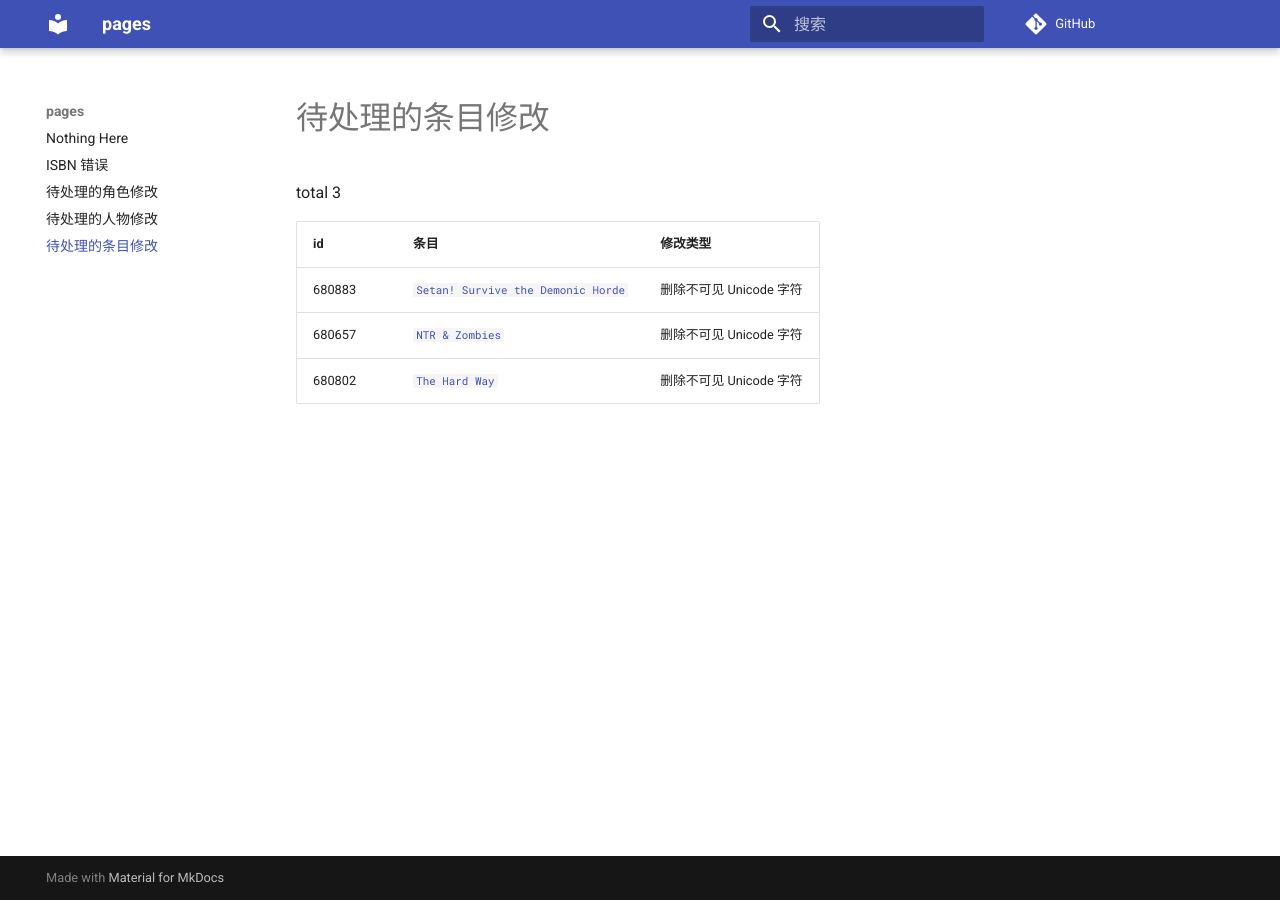
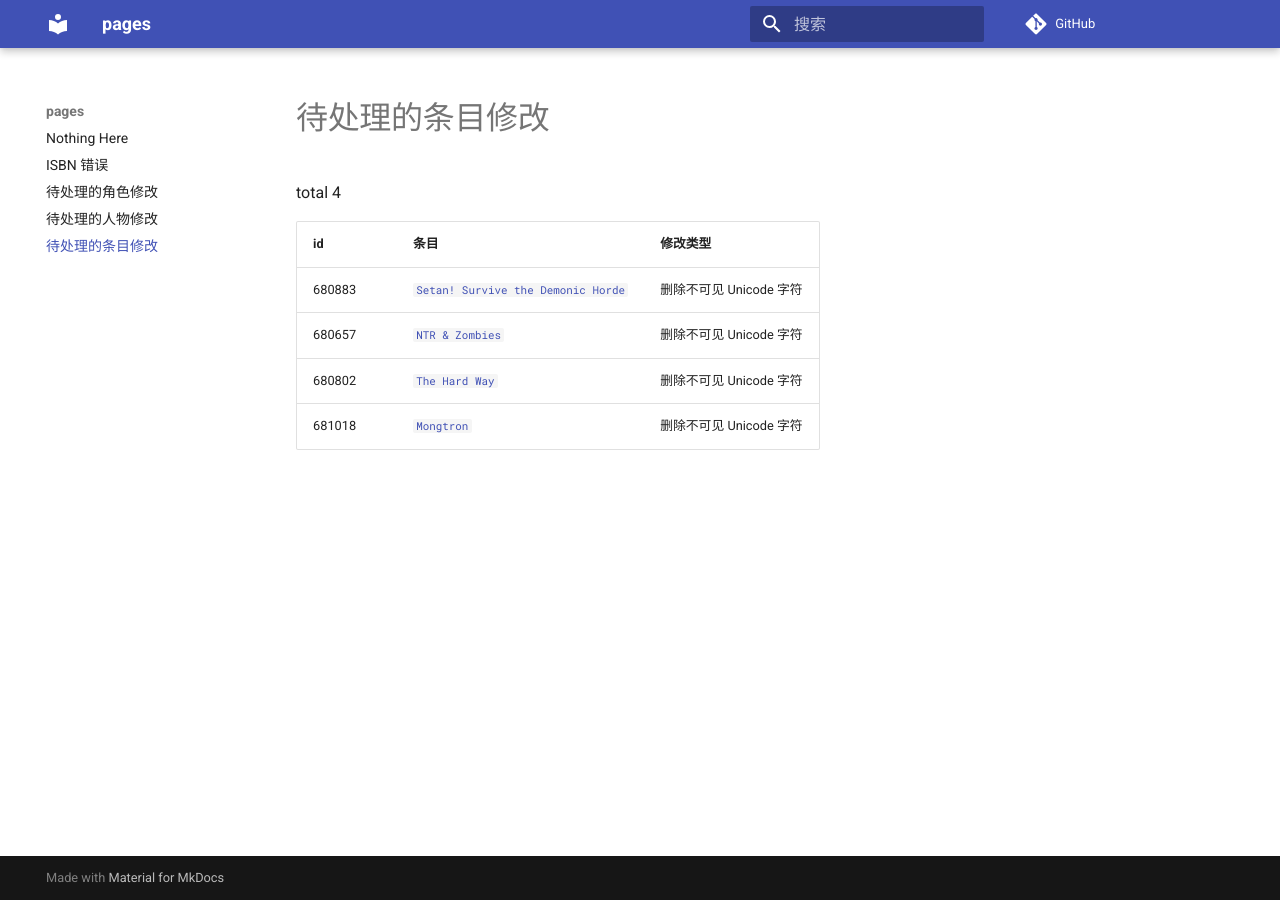
Before and after one commit to trim21/bangumi-pages, an MkDocs documentation site: the page built from docs/pending-subject-changes.md, in a window 1280 px wide. Built offline with MkDocs 1.6.1 and Material for MkDocs 9.7.7, drawn with Linux system fonts in a browser that asks for light colours; comment, search, counter and statistics services are not loaded.

Commit message:
update pending-changes.md

```diff
--- a/docs/pending-subject-changes.md
+++ b/docs/pending-subject-changes.md
@@ -1,9 +1,10 @@
 # 待处理的条目修改
 
-total 3
+total 4
 
 | id | 条目 | 修改类型 |
 | --- | --- | --- |
 | 680883 | [`Setan! Survive the Demonic Horde`](https://bgm.tv/subject/680883) | 删除不可见 Unicode 字符 |
 | 680657 | [`NTR & Zombies`](https://bgm.tv/subject/680657) | 删除不可见 Unicode 字符 |
 | 680802 | [`The Hard Way`](https://bgm.tv/subject/680802) | 删除不可见 Unicode 字符 |
+| 681018 | [`Mongtron`](https://bgm.tv/subject/681018) | 删除不可见 Unicode 字符 |
```
